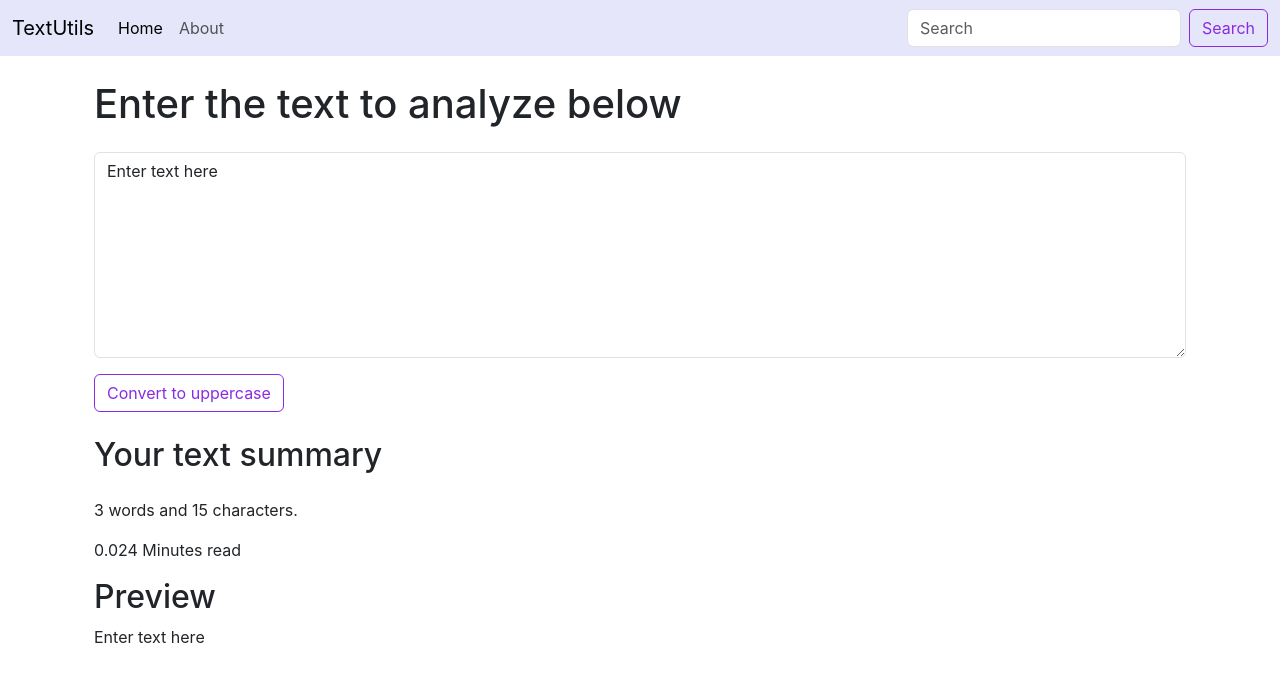
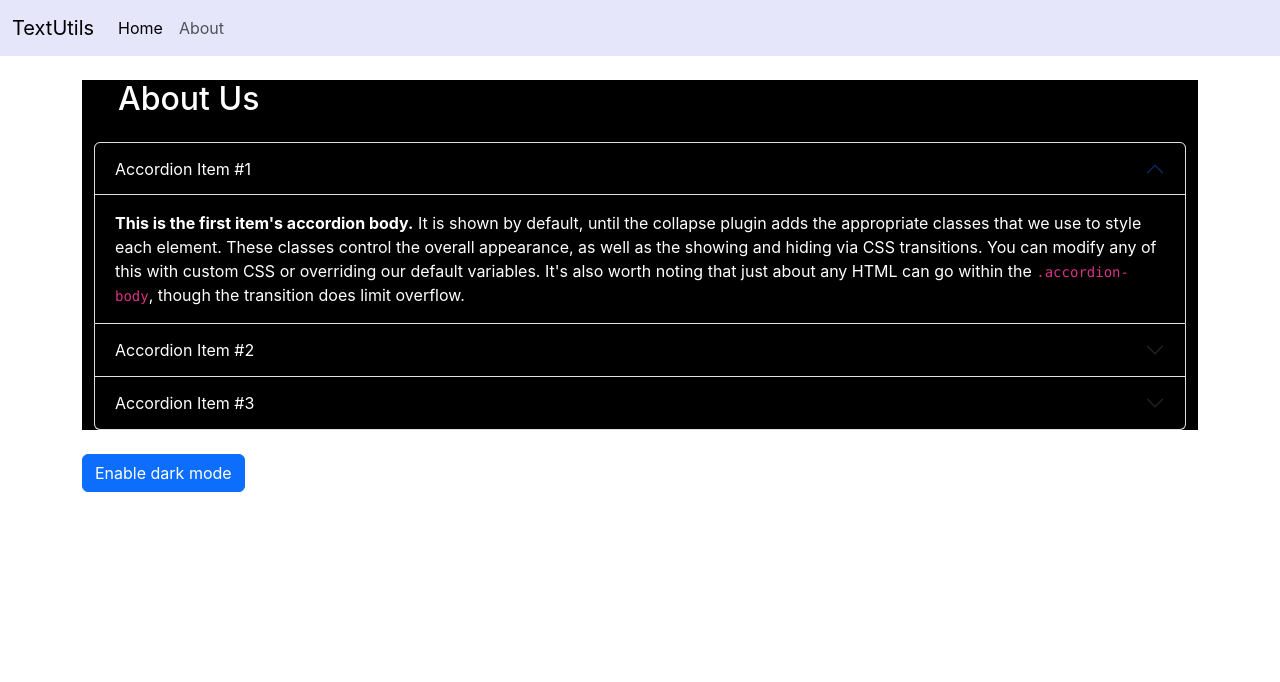
Before and after one commit to Dhrutikorat/react-app, a React (Create React App) app: page / in a window 1280 px wide. Shown: the top 682 px of the page. Built offline with nearby package versions, Linux system fonts and the light colour scheme.

Commit message:
Added about component file

```diff
--- a/src/App.js
+++ b/src/App.js
@@ -1,13 +1,15 @@
 import './App.css';
+import About from './Components/About';
 import Navbar from './Components/Navbar';
-import TextForm from './Components/TextForm';
+// import TextForm from './Components/TextForm';
 
 function App() {
   return (
     <>
       <Navbar title="TextUtils"/>
       <div className="container mt-4">
-        <TextForm heading="Enter the text to analyze below"/>
+        {/* <TextForm heading="Enter the text to analyze below"/> */}
+        <About/>
       </div>
     </>
   );
--- /dev/null
+++ b/src/Components/About.js
@@ -0,0 +1,54 @@
+import React from 'react'
+
+export default function About() {
+    const mystyle = {
+        color: 'white',
+        backgroundColor: 'black'
+    }
+    return (
+        <div>
+            <div className="container" style={mystyle}>
+                <h2 className='m-4'>About Us</h2>
+                <div className="accordion" id="accordionExample">
+                    <div className="accordion-item">
+                        <h2 className="accordion-header" id="headingOne">
+                            <button className="accordion-button" style={mystyle} type="button" data-bs-toggle="collapse" data-bs-target="#collapseOne" aria-expanded="true" aria-controls="collapseOne">
+                                Accordion Item #1
+                            </button>
+                        </h2>
+                        <div id="collapseOne" className="accordion-collapse collapse show" aria-labelledby="headingOne" data-bs-parent="#accordionExample">
+                            <div className="accordion-body" style={mystyle}>
+                                <strong>This is the first item's accordion body.</strong> It is shown by default, until the collapse plugin adds the appropriate classes that we use to style each element. These classes control the overall appearance, as well as the showing and hiding via CSS transitions. You can modify any of this with custom CSS or overriding our default variables. It's also worth noting that just about any HTML can go within the <code>.accordion-body</code>, though the transition does limit overflow.
+                            </div>
+                        </div>
+                    </div>
+                    <div className="accordion-item">
+                        <h2 className="accordion-header" id="headingTwo">
+                            <button  style={mystyle} className="accordion-button collapsed" type="button" data-bs-toggle="collapse" data-bs-target="#collapseTwo" aria-expanded="false" aria-controls="collapseTwo">
+                                Accordion Item #2
+                            </button>
+                        </h2>
+                        <div id="collapseTwo" className="accordion-collapse collapse" aria-labelledby="headingTwo" data-bs-parent="#accordionExample">
+                            <div className="accordion-body" style={mystyle}>
+                                <strong>This is the second item's accordion body.</strong> It is hidden by default, until the collapse plugin adds the appropriate classes that we use to style each element. These classes control the overall appearance, as well as the showing and hiding via CSS transitions. You can modify any of this with custom CSS or overriding our default variables. It's also worth noting that just about any HTML can go within the <code>.accordion-body</code>, though the transition does limit overflow.
+                            </div>
+                        </div>
+                    </div>
+                    <div className="accordion-item">
+                        <h2 className="accordion-header" id="headingThree">
+                            <button className="accordion-button collapsed"  style={mystyle} type="button" data-bs-toggle="collapse" data-bs-target="#collapseThree" aria-expanded="false" aria-controls="collapseThree">
+                                Accordion Item #3
+                            </button>
+                        </h2>
+                        <div id="collapseThree" className="accordion-collapse collapse" aria-labelledby="headingThree" data-bs-parent="#accordionExample">
+                            <div className="accordion-body" style={mystyle}>
+                                <strong>This is the third item's accordion body.</strong> It is hidden by default, until the collapse plugin adds the appropriate classes that we use to style each element. These classes control the overall appearance, as well as the showing and hiding via CSS transitions. You can modify any of this with custom CSS or overriding our default variables. It's also worth noting that just about any HTML can go within the <code>.accordion-body</code>, though the transition does limit overflow.
+                            </div>
+                        </div>
+                    </div>
+                </div>
+            </div>
+            <button className='btn btn-primary my-4' type='button'>Enable dark mode</button>
+        </div>
+    )
+}
--- a/src/Components/Navbar.js
+++ b/src/Components/Navbar.js
@@ -18,10 +18,10 @@ export default function Navbar(props) {
                             <a className="nav-link" href="/">About</a>
                         </li>
                     </ul>
-                    <form className="d-flex" role="search">
+                    {/* <form className="d-flex" role="search">
                         <input className="form-control me-2" type="search" placeholder="Search" aria-label="Search" />
                         <button className="btn nav-button" type="submit">Search</button>
-                    </form>
+                    </form> */}
                 </div>
             </div>
         </nav>
--- a/src/Components/TextForm.js
+++ b/src/Components/TextForm.js
@@ -1,17 +1,31 @@
 import React, { useState } from 'react'
 
 export default function TextForm(props) {
-    const [text, setText] = useState('Enter text here');
+    const [text, setText] = useState('');
 
     const handleUpClick = () => {
         let newTxt = text.toUpperCase();
         setText(newTxt);
     }
 
+    const handleLoClick = () => {
+        let newTxt = text.toLowerCase();
+        setText(newTxt);
+    }
+
+    const handleClearClick = () => {
+        let newTxt = '';
+        setText(newTxt);
+    }
+
+    const handleExtraSpClick = () => {
+        let newTxt = text.trim().split(/ +/).join(' ');
+        setText(newTxt);
+    }
     const handleOnChange = (event) => {
-        console.log(text.length);
         setText(event.target.value);
     }
+
     return (
         <>
             <div className='container'>
@@ -19,14 +33,15 @@ export default function TextForm(props) {
                 <div className="mb-3 my-4">
                     <textarea className="form-control" onChange={handleOnChange} id="myBox" rows="8" value={text}></textarea>
                 </div>
-                <button className="btn nav-button" onClick={handleUpClick}>
-                    Convert to uppercase
-                </button>
+                <button className="btn nav-button" onClick={handleUpClick}> Convert to uppercase </button>
+                <button className="btn nav-button m-2" onClick={handleLoClick}> Convert to lowercase </button>
+                <button className="btn nav-button m-2" onClick={handleClearClick}> Clear text </button>
+                <button className="btn nav-button m-2" onClick={handleExtraSpClick}> Remove extra spaces</button>
             </div>
             <div className='container'>
                 <h1 className="h2 my-4">Your text summary</h1>
-                <p> {text.split(" ").length} words and {text.length} characters.</p>
-                <p> {0.008 * text.split(" ").length} Minutes read</p>
+                <p> {text.trim().split(" ").length} words and {text.length} characters.</p>
+                <p> {0.008 * text.trim().split(" ").length} Minutes read</p>
                 <h2 className='h2 mt-2'> Preview </h2>
                 <p>{text}</p>
             </div>
```
